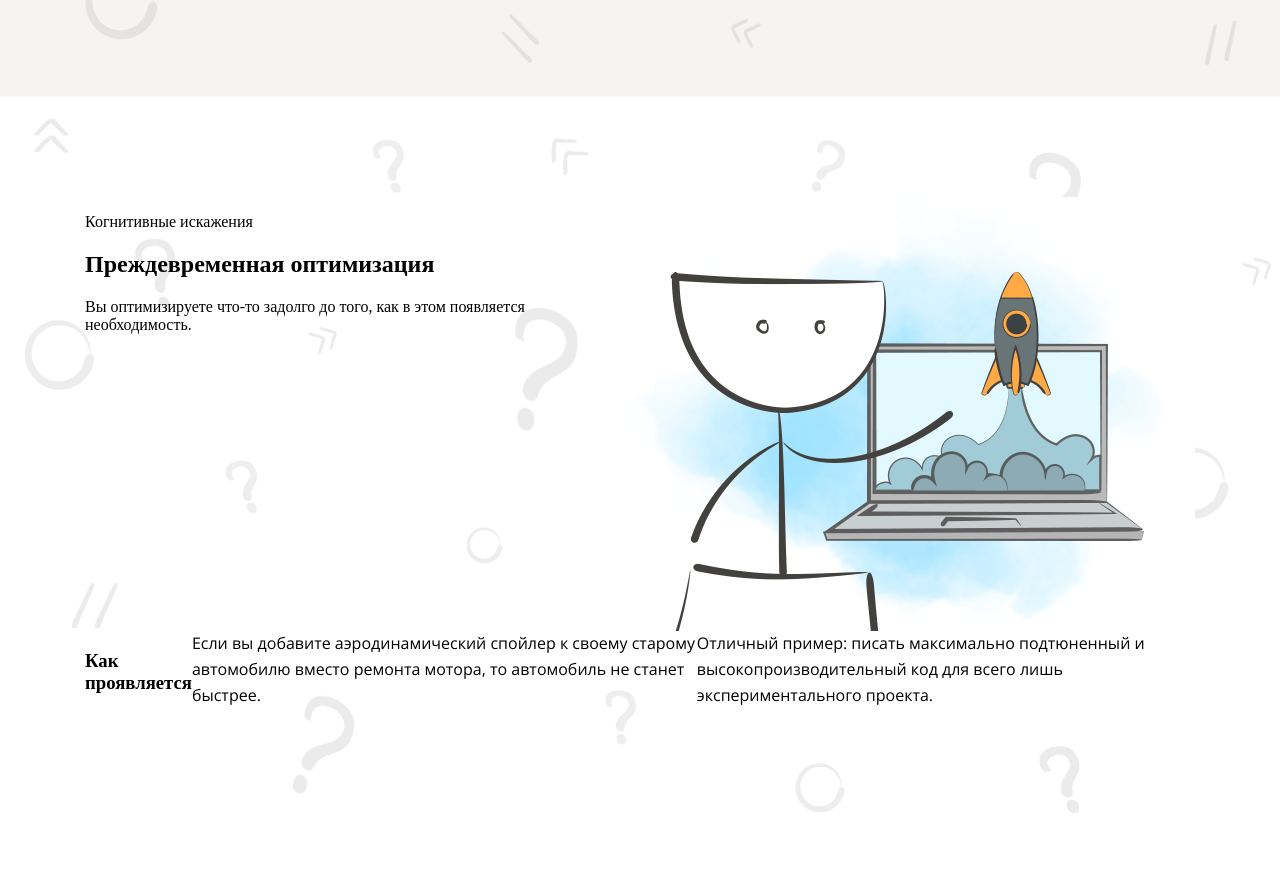
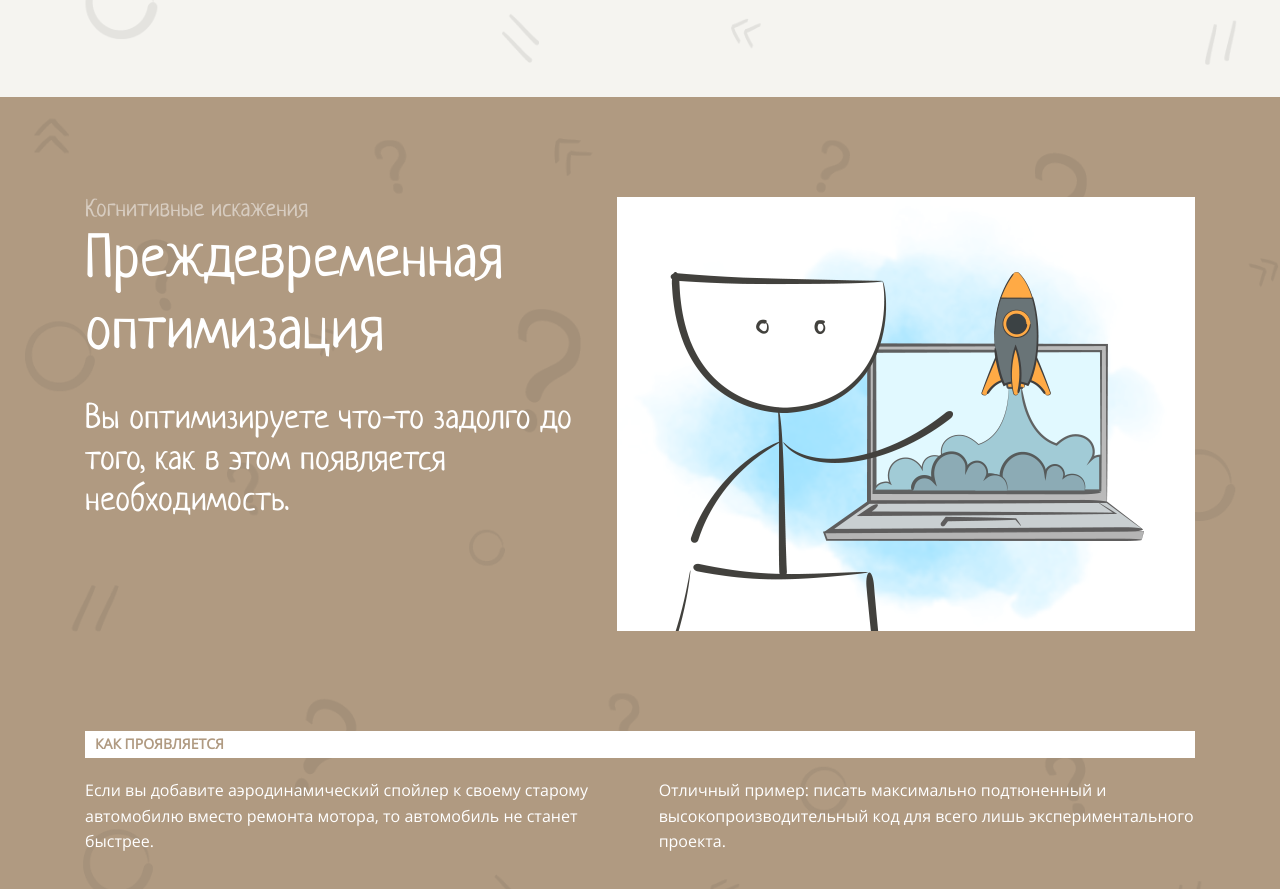
Before and after one commit to acidmange/layout-designer-project-58, a website: page src/index.html in a window 1280 px wide. Shown: the part 3541-4430 px from the top of the page. Before the commit the page ends 4354 px from the top, so only its background shows below. Drawn offline with Linux system fonts and the light colour scheme.

Commit message:
add optimization section css

```diff
--- a/src/styles/style.css
+++ b/src/styles/style.css
@@ -110,6 +110,11 @@
   z-index: 0;
 }
 
+.brown-background {
+  background-color: var(--color-brown);
+  z-index: 0;
+}
+
 .main-background {
   position: relative;
 }
@@ -164,6 +169,10 @@
   line-height: var(--fonts-line-height);
   margin-block-start: 0;
   margin-block-end: 0;
+}
+
+.text_color_white {
+  color: var(--color-white);
 }
 
 .white-background {
@@ -333,3 +342,85 @@
 .ikea__top-part {
   column-gap: 30px;
 }
+
+/* Optimization Section CSS */
+
+.optimization__bottom-part {
+  flex-direction: column;
+}
+
+.optimization__explanation {
+  font-family: var(--fonts-family-neucha);
+  font-weight: var(--headers-font-weight);
+  font-size: var(--headers-h3-size);
+  line-height: var(--headers-line-height);
+  color: var(--color-white);
+  margin-top: 30px;
+  margin-bottom: 0;
+}
+
+.optimization__header {
+  margin: 0;
+  font-family: var(--fonts-family-neucha);
+  font-weight: var(--headers-font-weight);
+  font-size: var(--headers-h2-size);
+  line-height: var(--headers-line-height);
+  color: var(--color-white);
+  margin-block-start: 0;
+  margin-block-end: 0;
+}
+
+.optimization__headline {
+  margin: 0;
+  font-family: var(--fonts-family-neucha);
+  font-weight: var(--headers-font-weight);
+  font-size: 24px;
+  line-height: var(--headers-line-height);
+  color: var(--color-white-shade);
+}
+
+.optimization__image {
+  vertical-align: middle;
+}
+
+.optimization__texts {
+  column-gap: 30px;
+}
+
+.optimization__texts-headline {
+  margin-top: 100px;
+  margin-bottom: 20px;
+  padding: 5px 10px;
+  color: var(--color-brown);
+  background-color: var(--color-white);
+  text-transform: uppercase;
+  font-family: var(--fonts-family-open-sans);
+  font-weight: 700;
+  font-size: 14px;
+  line-height: var(--headers-line-height);
+}
+
+.optimization__top-part {
+  column-gap: 30px;
+}
+
+/*
+I don't like the idea of using global styles like
+h2 {}, ul {}, ul > li {} ... and so on
+Thats why I'd better use this CSS to pass this section tests...
+*/
+
+/* For Optimization Section Tests */
+
+#premature-optimization>.section__content>div[style] {
+  font-family: var(--fonts-family-open-sans);
+  font-size: var(--fonts-size);
+  line-height: var(--fonts-line-height);
+}
+
+#premature-optimization>.section__content>div[style]>h2 {
+  color: var(--color-main);
+  font-size: var(--headers-h2-size);
+  font-family: var(--fonts-family-neucha);
+  font-weight: var(--headers-font-weight);
+}
```
